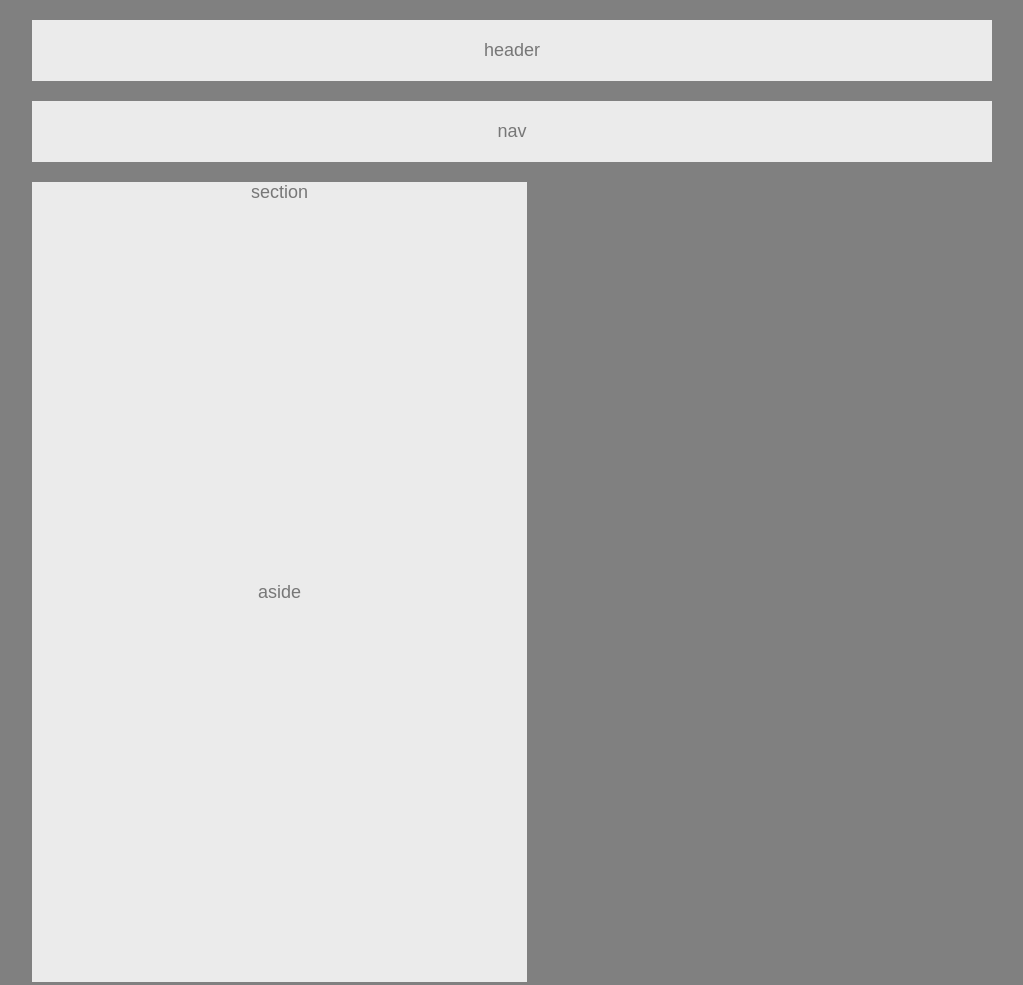
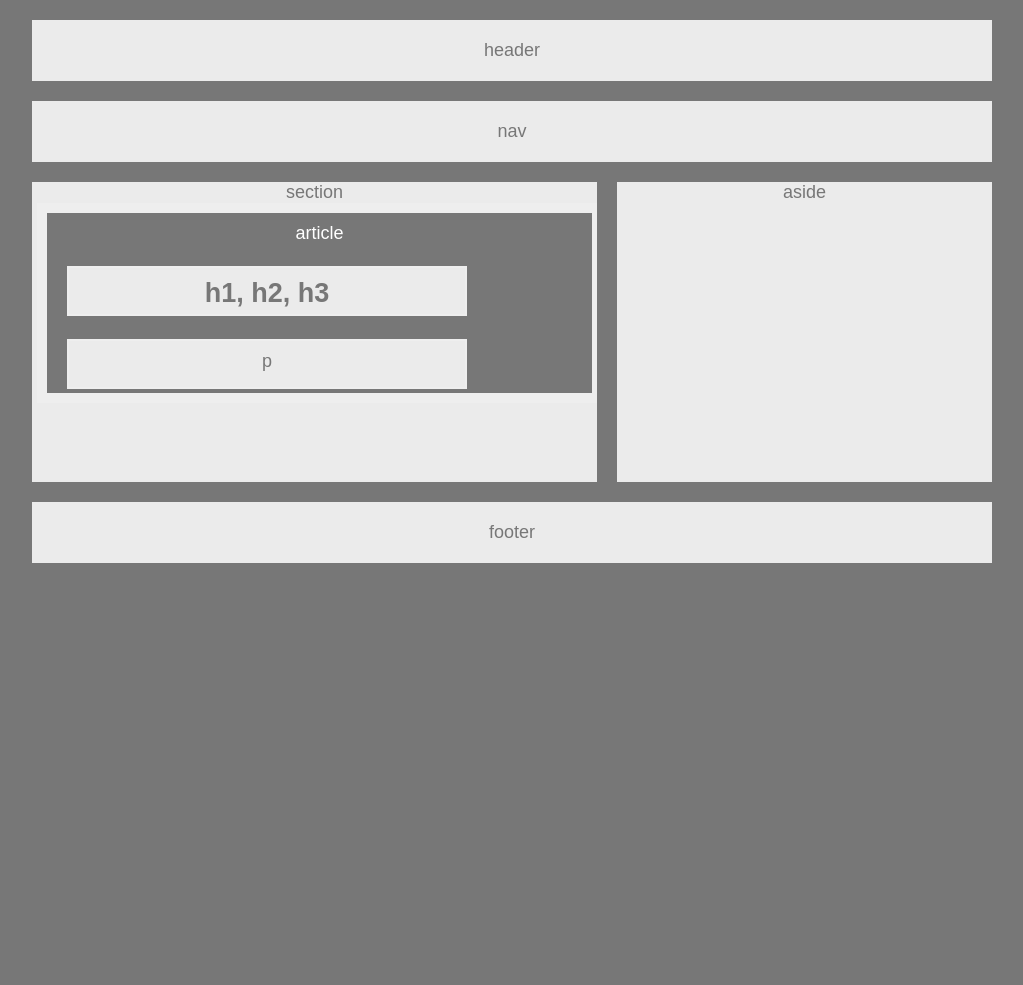
Before and after one commit to laugeorge/HW-Wireframe, a plain HTML site: page index.html in a window 1280 px wide. Shown: the top 985 px of the page, without its empty margins (128-1151 px from the left). After the commit the page ends 800 px from the top, so only its background shows below. Drawn offline with Linux system fonts and the light colour scheme.

Commit message:
Make all the boxes. Still need to fix the position.

```diff
--- a/index.html
+++ b/index.html
@@ -3,21 +3,24 @@
 
 <head>
     <meta charset="UTF-8">
-    <title>Homework 1 Hard</title>
+    <title>Homework 1 Easy</title>
     <link rel="stylesheet" href="style.css">
 </head>
 
-<body style= "background-color:gray">
+<body>
 
 <div class="container">
     <header>header</header>
     <Nav>nav</Nav>
 
     <div class="clearfix">
-        <Section>
-            <full>section</full>
-            <aside>aside</aside>
-        </Section>
+        <full id="flow">section
+            <article id="flow">article
+                <h1>h1, h2, h3</h1>
+                <p>p</p>
+            </article>
+        </full>
+        <aside>aside</aside>
     </div>
 <div>
 
--- a/style.css
+++ b/style.css
@@ -2,11 +2,6 @@
   box-sizing: border-box;
   text-align: center;
 }
-
-/*.container {
-  margin: 0 auto;
-  margin-top: 50px;
-} */
 
 body {
   width: 960px;
@@ -36,44 +31,59 @@ nav {
   clear: both;
 }
 
-/*section {
+full {
+  width: 565px;
+  height: 300px;
   background-color: #ebebeb;
-  margin-bottom: 20px;
-  padding: 20px;
-} */
-
-full {
-  width: 495px;
-  height: 400px;
-  background-color: #ebebeb;
+  /*padding: 50px;*/
   float: left;
 }
 
 aside {
-  width: 495px;
-  height: 400px;
+  width: 375px;
+  height: 300px;
   background-color: #ebebeb;
-  float: left;
-
+  float: right;
+  margin-left: 20px;
 }
 
-/*article {
-  color: #ebebeb;
-  background-color: #777;
-  padding: 20px;
-  text-decoration-color: white;
+#flow{
+  width: 565px;
+  overflow: auto;
+  clear: both;
+}
+
+article {
+  width: 400px;
   height: 200px;
-} */
+  padding: 10px;
+  margin-left: 5px;
+  color: white;
+  background: #777;
+  border: 10px solid #eee;
+}
 
-/*h1 {
+h1 {
+  float: bottom;
+  width: 400px;
+  height: 50px;
+  padding: 10px;
+  margin-left: 10px;
   color: #777;
-  background-color: #ebebeb;
+  background: #ebebeb;
+  border: 2px solid #eee;
 }
 
 p {
+  float: bottom;
+  width: 400px;
+  height: 50px;
+  padding: 10px;
+  margin-left: 10px;
   color: #777;
-  background-color: #ebebeb;
-}*/
+  background: #ebebeb;
+  border: 2px solid #eee;
+}
 
 
 footer {
```
